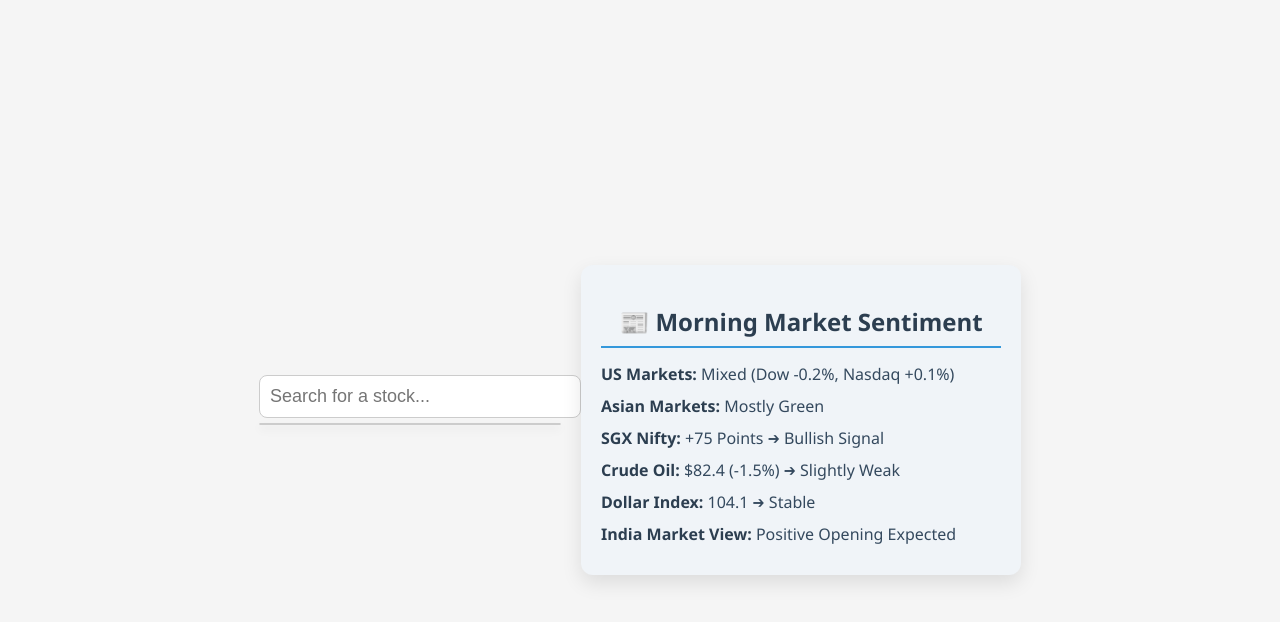
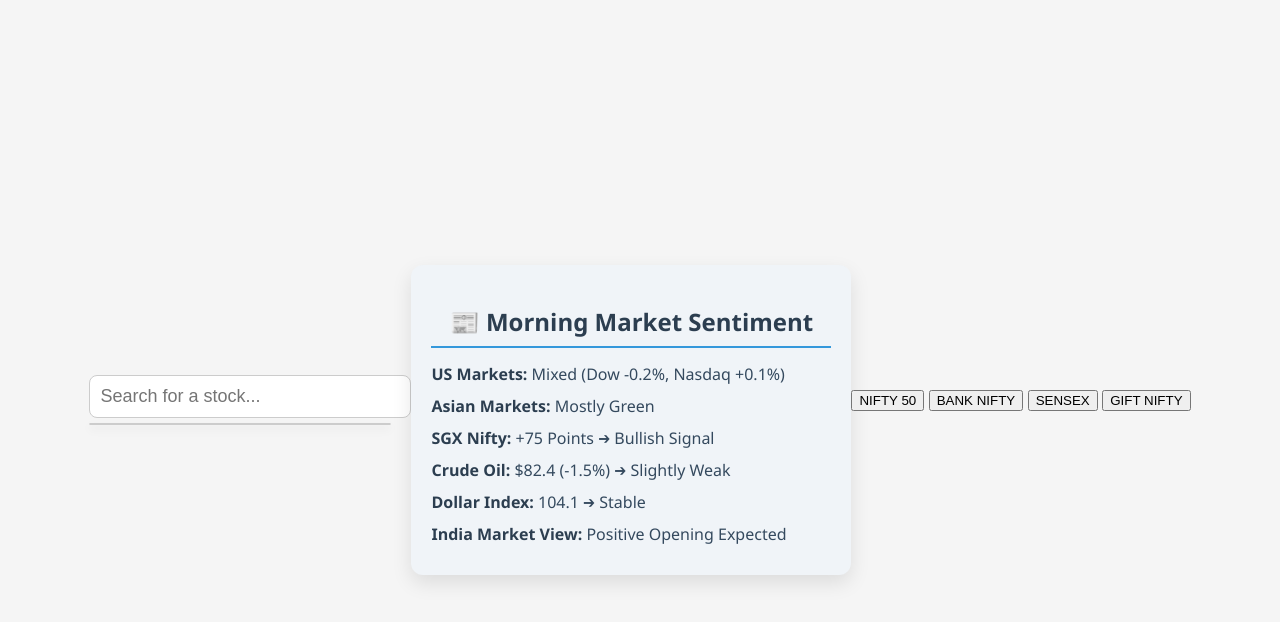
Before and after one commit to MrTradeBuddy/stock-analysis, a FastAPI app: page / in a window 1280 px wide. Shown: the top 622 px of the page. Run offline with FastAPI, Linux system fonts and the light colour scheme.

Commit message:
Update index.html

```diff
--- a/templates/index.html
+++ b/templates/index.html
@@ -33,6 +33,17 @@
         <span class="sentiment-title">India Market View:</span> Positive Opening Expected
     </div>
 </div>
+    <div class="market-tabs">
+    <button class="tab-button active" onclick="showMarketData('nifty')">NIFTY 50</button>
+    <button class="tab-button" onclick="showMarketData('banknifty')">BANK NIFTY</button>
+    <button class="tab-button" onclick="showMarketData('sensex')">SENSEX</button>
+    <button class="tab-button" onclick="showMarketData('giftnifty')">GIFT NIFTY</button>
+</div>
+
+<div id="market-data" class="market-data-container">
+    <!-- Dynamic Data will appear here -->
+</div>
+
 
 
 <script src="/static/script.js"></script>
```
